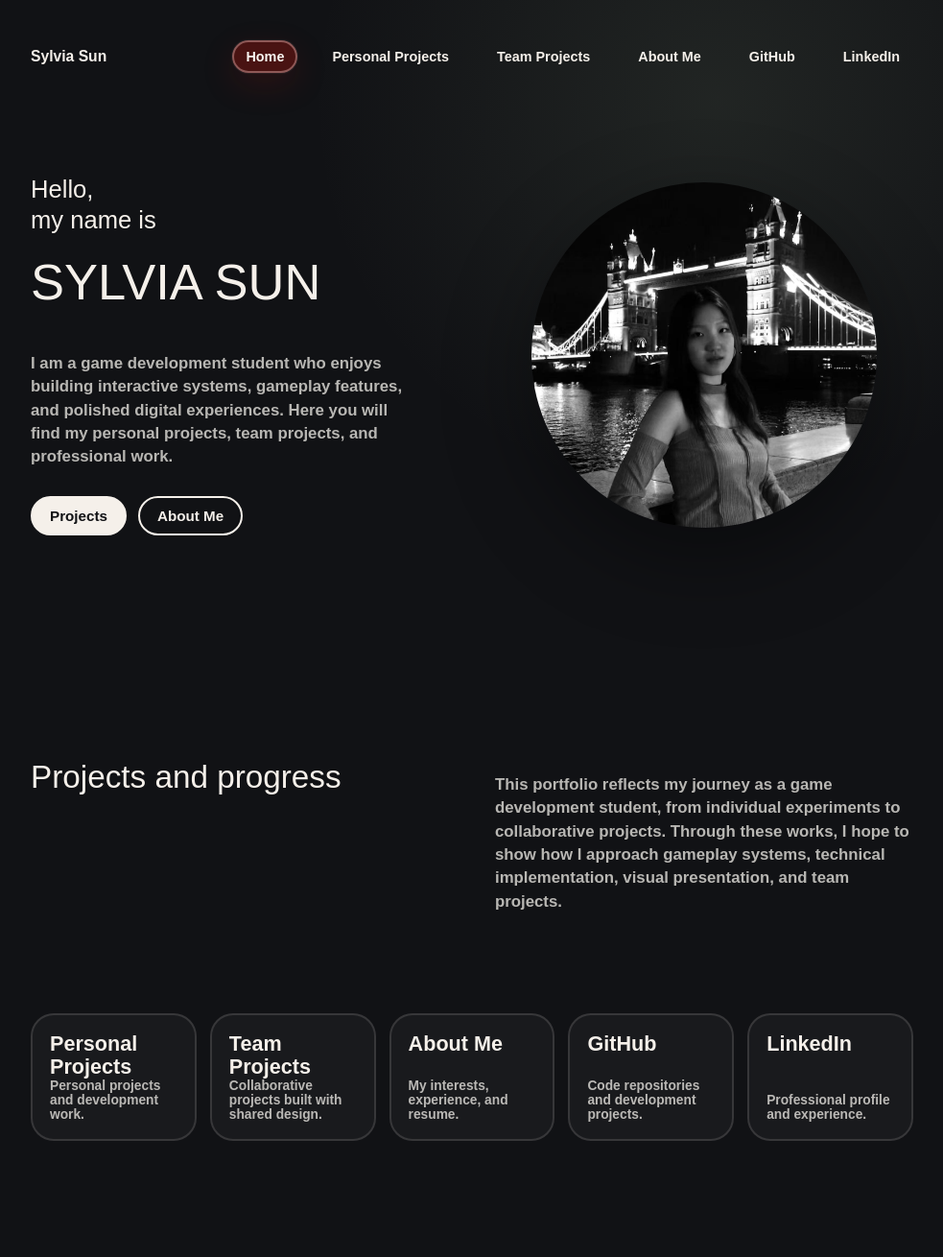
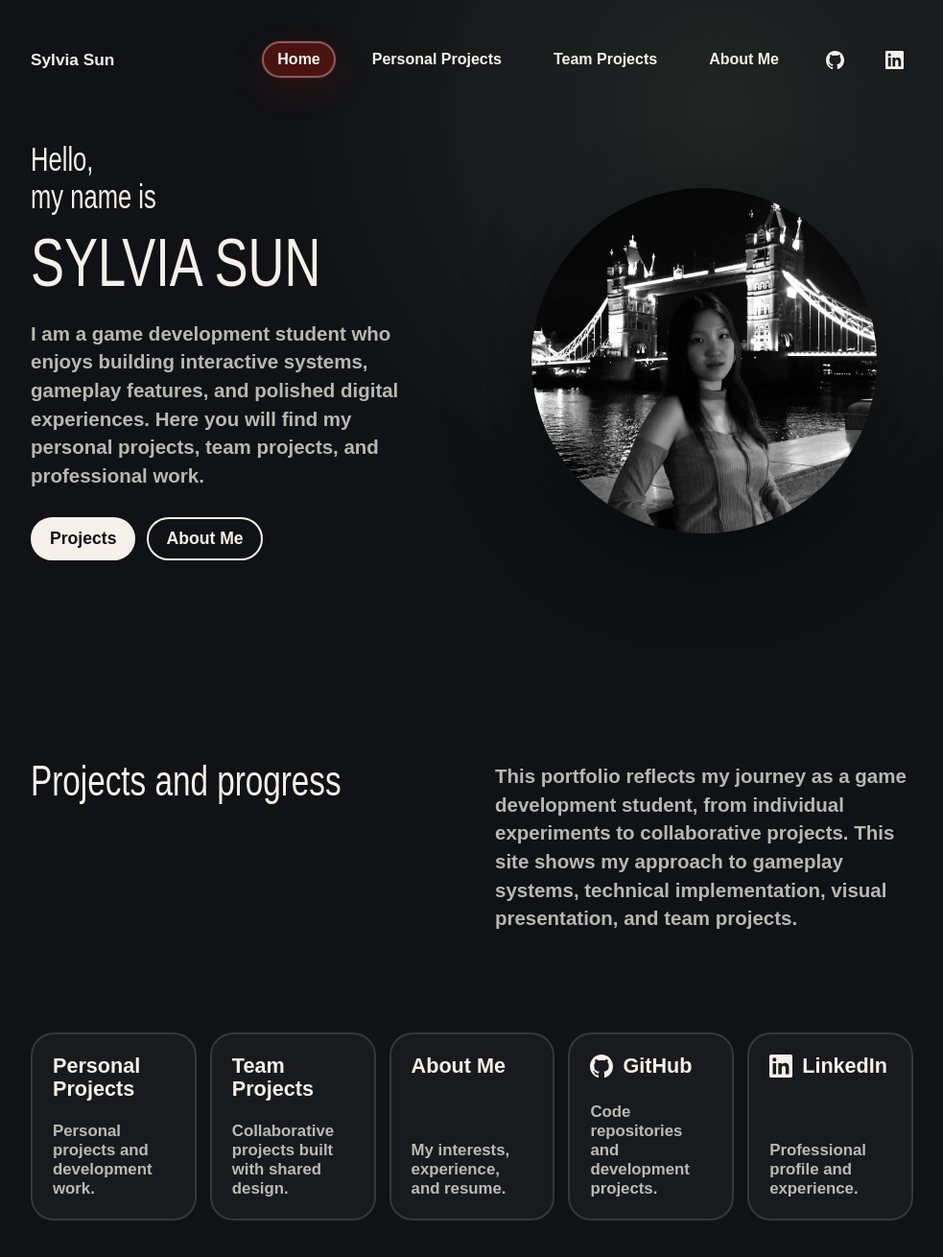
Before and after one commit to vantemoon/vantemoon.github.io, a Next.js app in the folder portfolio/: page / in a window 1280 px wide. Shown: the top 1310 px of the page at 96% size, without its empty margins (148-1131 px from the left). Built offline with nearby package versions, Linux system fonts and the light colour scheme; a web font is replaced by a local one.

Commit message:
Fix font size and line spacing

```diff
--- a/portfolio/app/components/SiteHeader.tsx
+++ b/portfolio/app/components/SiteHeader.tsx
@@ -2,15 +2,20 @@
 
 import Link from "next/link";
 import { usePathname } from "next/navigation";
+import SocialIcon from "./SocialIcon";
 
 const navLinks = [
   { label: "Home", href: "/" },
   { label: "Personal Projects", href: "/personal-project" },
   { label: "Team Projects", href: "/team-project" },
   { label: "About Me", href: "/about" },
-  { label: "GitHub", href: "https://github.com/vantemoon" },
-  { label: "LinkedIn", href: "https://www.linkedin.com/in/sun-ruoxin-sylvia/" },
-];
+  { label: "GitHub", href: "https://github.com/vantemoon", icon: "github" },
+  {
+    label: "LinkedIn",
+    href: "https://www.linkedin.com/in/sun-ruoxin-sylvia/",
+    icon: "linkedin",
+  },
+] as const;
 
 export default function SiteHeader() {
   const pathname = usePathname();
@@ -38,8 +43,19 @@ export default function SiteHeader() {
               {link.label}
             </Link>
           ) : (
-            <a href={link.href} key={link.label}>
-              {link.label}
+            <a
+              aria-label={link.label}
+              className="social-nav-link"
+              href={link.href}
+              key={link.label}
+              rel="noreferrer"
+              target="_blank"
+            >
+              {"icon" in link ? (
+                <SocialIcon className="social-icon" name={link.icon} />
+              ) : (
+                link.label
+              )}
             </a>
           );
         })}
--- /dev/null
+++ b/portfolio/app/components/SocialIcon.tsx
@@ -0,0 +1,28 @@
+type SocialIconName = "github" | "linkedin";
+
+type SocialIconProps = {
+  name: SocialIconName;
+  className?: string;
+};
+
+export default function SocialIcon({ name, className }: SocialIconProps) {
+  const label = name === "github" ? "GitHub" : "LinkedIn";
+
+  return (
+    <svg
+      aria-hidden="true"
+      className={className}
+      fill="currentColor"
+      focusable="false"
+      role="img"
+      viewBox="0 0 24 24"
+    >
+      <title>{label}</title>
+      {name === "github" ? (
+        <path d="M12 0C5.37 0 0 5.51 0 12.3c0 5.44 3.44 10.04 8.21 11.67.6.11.82-.27.82-.59 0-.29-.01-1.06-.02-2.08-3.34.74-4.04-1.65-4.04-1.65-.55-1.42-1.34-1.8-1.34-1.8-1.09-.77.08-.75.08-.75 1.2.09 1.84 1.27 1.84 1.27 1.07 1.88 2.81 1.34 3.5 1.02.11-.8.42-1.34.76-1.65-2.67-.31-5.47-1.37-5.47-6.08 0-1.34.47-2.44 1.24-3.3-.12-.31-.54-1.56.12-3.25 0 0 1.01-.33 3.3 1.26A11.2 11.2 0 0 1 12 5.96c1.02.01 2.04.14 3 .41 2.29-1.59 3.3-1.26 3.3-1.26.66 1.69.24 2.94.12 3.25.77.86 1.24 1.96 1.24 3.3 0 4.73-2.81 5.76-5.49 6.07.43.38.81 1.13.81 2.28 0 1.65-.02 2.97-.02 3.37 0 .33.22.71.83.59C20.56 22.34 24 17.74 24 12.3 24 5.51 18.63 0 12 0Z" />
+      ) : (
+        <path d="M20.45 20.45h-3.56v-5.57c0-1.33-.02-3.04-1.85-3.04-1.85 0-2.14 1.45-2.14 2.94v5.67H9.34V8.98h3.42v1.57h.05a3.75 3.75 0 0 1 3.37-1.85c3.61 0 4.27 2.38 4.27 5.46v6.29ZM5.32 7.41a2.06 2.06 0 1 1 0-4.12 2.06 2.06 0 0 1 0 4.12Zm1.78 13.04H3.54V8.98H7.1v11.47ZM22.22 0H1.77C.79 0 0 .77 0 1.72v20.56C0 23.23.79 24 1.77 24h20.45c.98 0 1.78-.77 1.78-1.72V1.72C24 .77 23.2 0 22.22 0Z" />
+      )}
+    </svg>
+  );
+}
--- a/portfolio/app/globals.css
+++ b/portfolio/app/globals.css
@@ -61,7 +61,7 @@ nav,
 
 .brand {
   color: var(--soft-white);
-  font-size: 0.98rem;
+  font-size: 1.08rem;
   font-weight: 800;
 }
 
@@ -72,12 +72,12 @@ nav {
   flex-wrap: wrap;
   gap: 22px;
   color: var(--soft-white);
-  font-size: 0.9rem;
+  font-size: 1rem;
   font-weight: 800;
 }
 
 nav a {
-  padding: 7px 12px;
+  padding: 8px 14px;
   border: 2px solid transparent;
   border-radius: 999px;
   background: transparent;
@@ -104,6 +104,20 @@ nav a.active-link {
     0 12px 34px rgba(152, 22, 16, 0.2);
 }
 
+.social-nav-link {
+  display: inline-flex;
+  align-items: center;
+  justify-content: center;
+  width: 40px;
+  height: 40px;
+  padding: 0;
+}
+
+.social-icon {
+  width: 19px;
+  height: 19px;
+}
+
 .hero-section {
   display: grid;
   grid-template-columns: minmax(280px, 400px) minmax(280px, 1fr);
@@ -127,36 +141,38 @@ h2 {
   font-weight: 400;
   letter-spacing: 0;
   overflow-wrap: normal;
+  transform: scaleY(1.35);
+  transform-origin: left center;
 }
 
 h1 {
   max-width: 540px;
   font-size: clamp(2.05rem, 5.2vw, 4.05rem);
-  line-height: 1.2;
+  line-height: 1.08;
 }
 
 h2 {
   font-size: clamp(1.45rem, 2.6vw, 2.25rem);
-  line-height: 1.35;
+  line-height: 1.2;
 }
 
 .hero-title {
   display: grid;
-  gap: 0.22em;
+  gap: 0.12em;
   max-width: 400px;
 }
 
 .hero-title-intro {
   display: block;
   font-size: clamp(1.05rem, 2vw, 1.65rem);
-  line-height: 1.25;
+  line-height: 1.12;
 }
 
 .hero-title-name {
   display: block;
   margin-top: 0.1em;
   font-size: clamp(2rem, 4.1vw, 3.35rem);
-  line-height: 1.05;
+  line-height: 0.92;
   text-transform: uppercase;
 }
 
@@ -168,7 +184,7 @@ h2 {
 
 p {
   color: var(--muted);
-  font-size: 1.05rem;
+  font-size: 1.28rem;
   font-weight: 600;
   line-height: 1.45;
 }
@@ -193,7 +209,7 @@ p {
   padding: 10px 18px;
   border: 2px solid var(--soft-white);
   border-radius: 999px;
-  font-size: 0.95rem;
+  font-size: 1.1rem;
   font-weight: 800;
 }
 
@@ -243,7 +259,7 @@ p {
 .video-placeholder span {
   max-width: 210px;
   color: var(--soft-white);
-  font-size: 1rem;
+  font-size: 1.18rem;
   font-weight: 800;
   line-height: 1.1;
 }
@@ -260,6 +276,7 @@ p {
 .content-band {
   display: grid;
   grid-template-columns: minmax(280px, 400px) minmax(280px, 1fr);
+  align-items: start;
   gap: var(--section-gap);
   padding: 76px 0 104px;
 }
@@ -271,7 +288,7 @@ p {
 
 .bio-text {
   max-width: 560px;
-  margin: 18px 0 0;
+  margin: 0;
 }
 
 .link-grid {
@@ -291,10 +308,10 @@ p {
 
 .link-card {
   display: flex;
-  min-height: 132px;
+  min-height: 158px;
   flex-direction: column;
   justify-content: space-between;
-  padding: 18px;
+  padding: 21px;
 }
 
 .link-card:hover {
@@ -311,10 +328,23 @@ p {
   overflow-wrap: anywhere;
 }
 
+.link-card-heading {
+  display: flex;
+  align-items: center;
+  gap: 10px;
+}
+
+.link-card-icon {
+  flex: 0 0 auto;
+  width: 24px;
+  height: 24px;
+}
+
 .link-card small {
   color: var(--muted);
-  font-size: 0.86rem;
+  font-size: 1.05rem;
   font-weight: 700;
+  margin-top: 22px;
 }
 
 .page-intro {
@@ -329,7 +359,7 @@ p {
 
 .page-intro p {
   max-width: 620px;
-  margin: 28px 0 0;
+  margin: 48px 0 0;
 }
 
 .project-layout {
@@ -363,7 +393,7 @@ p {
 .project-label {
   margin: 10px 0 0;
   color: var(--rose);
-  font-size: 0.98rem;
+  font-size: 1.15rem;
   font-weight: 800;
 }
 
@@ -560,7 +590,9 @@ p {
   font-family: var(--font-asset), Georgia, serif;
   font-size: clamp(1.05rem, 2.9vw, 2.35rem);
   font-weight: 400;
-  line-height: 1.14;
+  line-height: 1.24;
+  transform: scaleY(1.35);
+  transform-origin: left center;
 }
 
 .movie-hover-panel h3 span {
@@ -569,12 +601,14 @@ p {
 
 .movie-hover-panel p {
   max-width: 520px;
-  margin: 24px 0 0;
+  margin: 42px 0 0;
   color: var(--ivory);
   font-family: var(--font-asset), Georgia, serif;
   font-size: clamp(1.05rem, 2.9vw, 2.35rem);
   font-weight: 400;
-  line-height: 1.14;
+  line-height: 1.18;
+  transform: scaleY(1.35);
+  transform-origin: left center;
 }
 
 .movie-dots {
@@ -638,6 +672,10 @@ p {
     gap: 14px 18px;
   }
 
+  .page-intro p {
+    margin-top: 38px;
+  }
+
   .hero-section,
   .content-band,
   .project-card,
@@ -673,12 +711,14 @@ p {
   .movie-hover-panel h3 {
     max-width: 280px;
     font-size: clamp(0.92rem, 4.2vw, 1.35rem);
+    line-height: 1.22;
   }
 
   .movie-hover-panel p {
     max-width: 280px;
-    margin-top: 14px;
+    margin-top: 30px;
     font-size: clamp(0.92rem, 4.2vw, 1.35rem);
+    line-height: 1.16;
   }
 }
 
@@ -696,17 +736,17 @@ p {
 
   h1 {
     font-size: 1.72rem;
-    line-height: 1.4;
+    line-height: 1.18;
   }
 
   .hero-title-intro {
     font-size: 1.02rem;
-    line-height: 1.35;
+    line-height: 1.12;
   }
 
   .hero-title-name {
     font-size: 1.72rem;
-    line-height: 1.05;
+    line-height: 0.92;
   }
 
   .hero-title-pronouns {
@@ -715,12 +755,12 @@ p {
 
   h2 {
     font-size: 1.36rem;
-    line-height: 1.42;
+    line-height: 1.2;
   }
 
   .page-intro h1 {
     font-size: 1.9rem;
-    line-height: 1.35;
+    line-height: 1.18;
   }
 
   .hero-section {
@@ -759,7 +799,7 @@ p {
 
   .movie-description {
     margin-top: 18px;
-    font-size: 0.98rem;
+    font-size: 1.16rem;
   }
 
 }
--- a/portfolio/app/layout.tsx
+++ b/portfolio/app/layout.tsx
@@ -29,7 +29,9 @@ export default function RootLayout({
       lang="en"
       className={`${asset.variable} ${grenze.variable} h-full antialiased`}
     >
-      <body className="min-h-full flex flex-col">{children}</body>
+      <body className="min-h-full flex flex-col" suppressHydrationWarning>
+        {children}
+      </body>
     </html>
   );
 }
--- a/portfolio/app/page.tsx
+++ b/portfolio/app/page.tsx
@@ -1,6 +1,7 @@
 import Image from "next/image";
 import Link from "next/link";
 import SiteHeader from "./components/SiteHeader";
+import SocialIcon from "./components/SocialIcon";
 
 const links = [
   {
@@ -22,13 +23,15 @@ const links = [
     label: "GitHub",
     href: "https://github.com/vantemoon",
     description: "Code repositories and development projects.",
+    icon: "github",
   },
   {
     label: "LinkedIn",
     href: "https://www.linkedin.com/in/sun-ruoxin-sylvia/",
     description: "Professional profile and experience.",
+    icon: "linkedin",
   },
-];
+] as const;
 
 export default function Home() {
   return (
@@ -79,7 +82,7 @@ export default function Home() {
         <p className="bio-text">
           This portfolio reflects my journey as a game development student,
           from individual experiments to collaborative projects.
-          Through these works, I hope to show how I approach gameplay systems,
+          This site shows my approach to gameplay systems,
           technical implementation, visual presentation, and team projects.
         </p>
       </section>
@@ -92,8 +95,19 @@ export default function Home() {
               <small>{link.description}</small>
             </Link>
           ) : (
-            <a className="link-card" key={link.label} href={link.href}>
-              <span>{link.label}</span>
+            <a
+              className="link-card"
+              href={link.href}
+              key={link.label}
+              rel="noreferrer"
+              target="_blank"
+            >
+              <span className="link-card-heading">
+                {"icon" in link && (
+                  <SocialIcon className="link-card-icon" name={link.icon} />
+                )}
+                {link.label}
+              </span>
               <small>{link.description}</small>
             </a>
           )
--- a/portfolio/app/team-project/page.tsx
+++ b/portfolio/app/team-project/page.tsx
@@ -12,7 +12,7 @@ const projects = [
     title: "Hamsterballin'",
     titleLines: ["Hamster", "ballin'"],
     label: "TGP II - Kart Racer",
-    video: "Hamsterballin' Trailer Placeholder",
+    video: "Placeholder video for Hamster ballin'",
     description:
       "For TGP II, the team built a kart racing game with a playful hamster-ball theme. As lead programmer, my main responsibility was keeping the technical side of the project organized and aligned with the wider team. I created tasks, prepared builds, coordinated with other discipline leads and stakeholders, supported team communication, and helped present the project during reviews and milestones.",
   },
```
